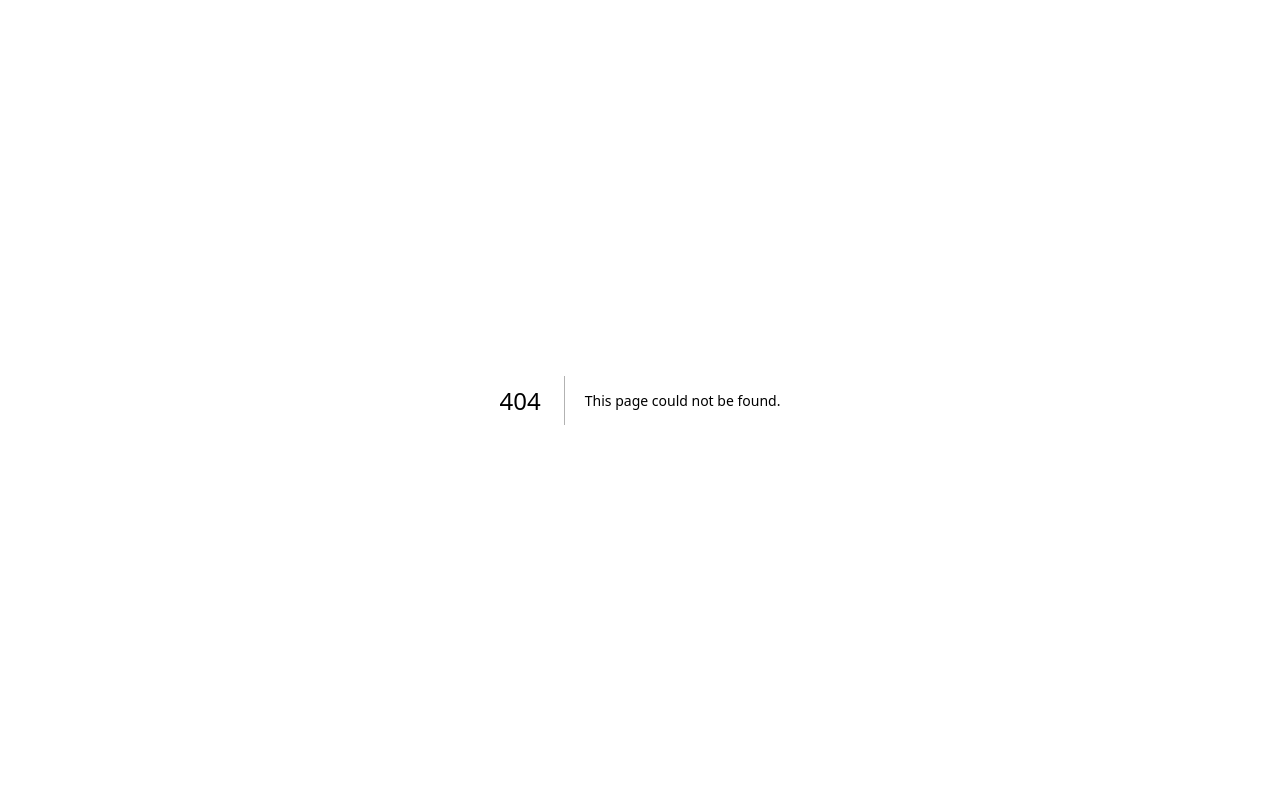
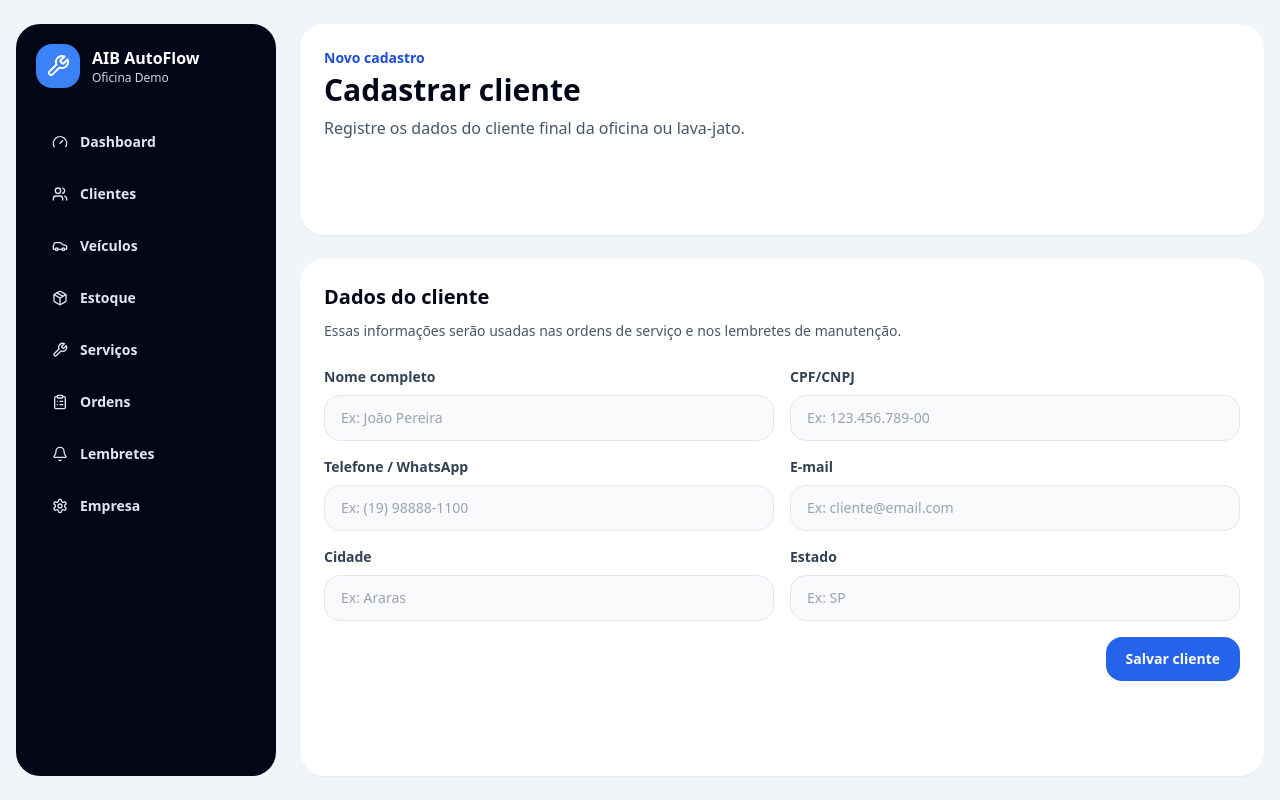
Before and after one commit to anjobrito/ajb-autoflow, a Next.js app: page /clientes/novo in a window 1280 px wide. Before the commit this address had no page. Built offline with nearby package versions, Linux system fonts and the light colour scheme.

Commit message:
feat: add new customer form page

```diff
--- /dev/null
+++ b/app/clientes/novo/page.tsx
@@ -0,0 +1,28 @@
+import { AppShell } from "@/components/app-shell";
+import { Field, FormCard, PrimaryButton } from "@/components/form-card";
+import { PageHeader } from "@/components/page-header";
+
+export default function NovoClientePage() {
+  return (
+    <AppShell>
+      <PageHeader
+        eyebrow="Novo cadastro"
+        title="Cadastrar cliente"
+        description="Registre os dados do cliente final da oficina ou lava-jato."
+      />
+      <FormCard title="Dados do cliente" description="Essas informações serão usadas nas ordens de serviço e nos lembretes de manutenção.">
+        <div className="grid gap-4 md:grid-cols-2">
+          <Field label="Nome completo" placeholder="Ex: João Pereira" />
+          <Field label="CPF/CNPJ" placeholder="Ex: 123.456.789-00" />
+          <Field label="Telefone / WhatsApp" placeholder="Ex: (19) 98888-1100" />
+          <Field label="E-mail" placeholder="Ex: cliente@email.com" type="email" />
+          <Field label="Cidade" placeholder="Ex: Araras" />
+          <Field label="Estado" placeholder="Ex: SP" />
+        </div>
+        <div className="flex justify-end">
+          <PrimaryButton>Salvar cliente</PrimaryButton>
+        </div>
+      </FormCard>
+    </AppShell>
+  );
+}
```
